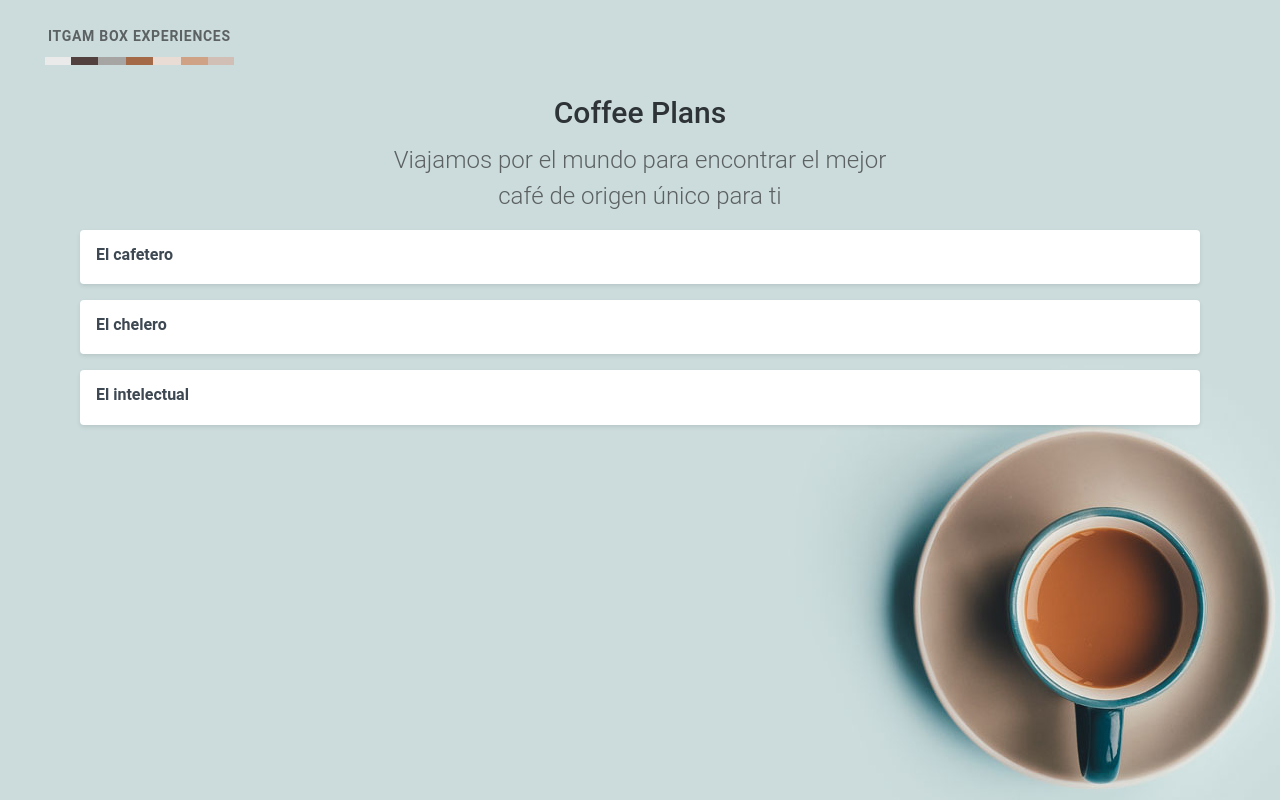
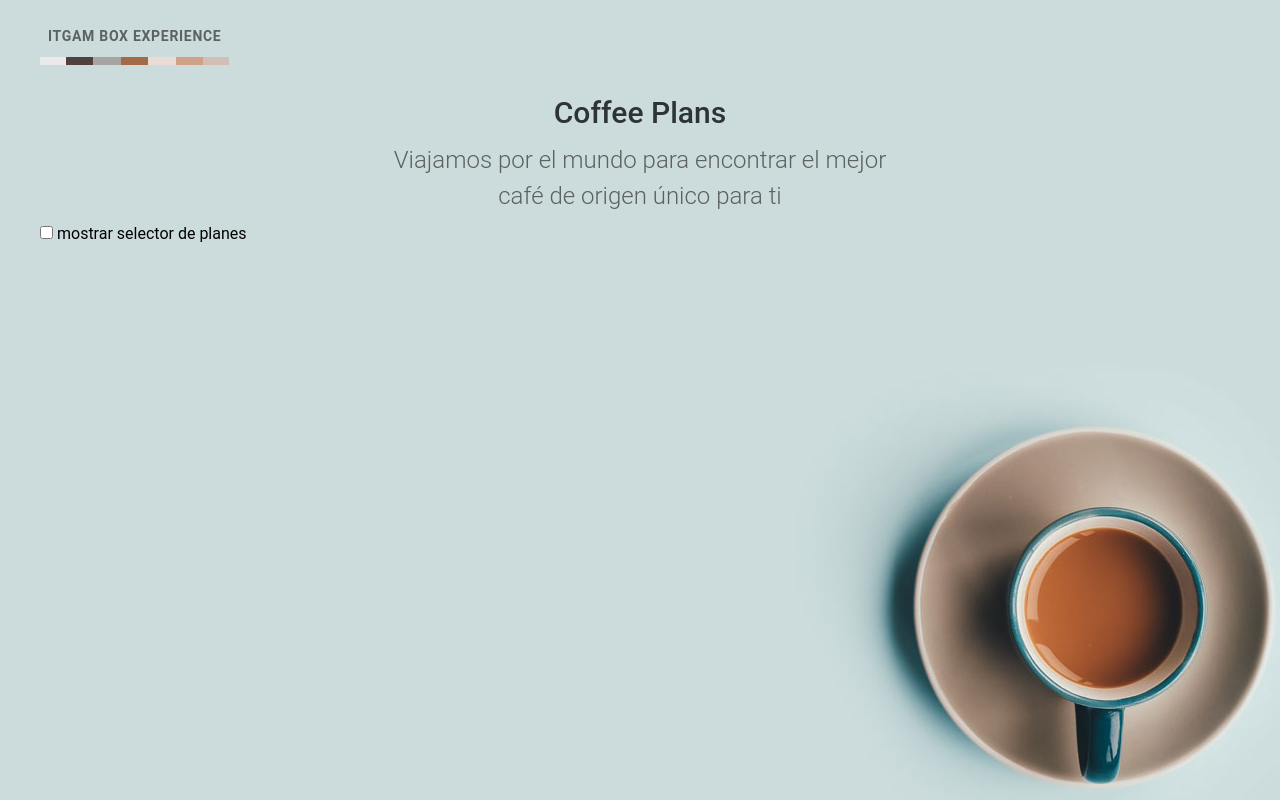
Before and after one commit to laloocolin10/DADM-2024B, a Vue app: page / in a window 1280 px wide. Built offline with nearby package versions, Linux system fonts and the light colour scheme.

Commit message:
✨S03S06 Hooks

```diff
--- a/src/App.vue
+++ b/src/App.vue
@@ -1,10 +1,13 @@
 <script setup>
 import PlanPicker from './components/PlanPicker.vue';
+import { ref } from 'vue';
+const showPlans = ref(false);
 </script>
+
 <template>
   <header>
     <div style="text-align: center;">
-      <span id="logo">ITGAM BOX EXPERIENCES </span> <br>
+      <span id="logo">Itgam BOX EXPERIENCE</span><br>
       <img src="./assets/logo.png" alt="logo">
     </div>
   </header>
@@ -16,8 +19,11 @@ import PlanPicker from './components/PlanPicker.vue';
       Viajamos por el mundo para encontrar el mejor café de origen único para ti
     </h2>
 
-      <PlanPicker />
+    <!-- Corregido la etiqueta <labe> a <label> -->
+    <label><input type="checkbox" v-model="showPlans"> mostrar selector de planes </label>
 
+    <!-- Mostrar PlanPicker solo si showPlans es true -->
+    <PlanPicker v-if="showPlans" />
   </div>
 </template>
 
```
